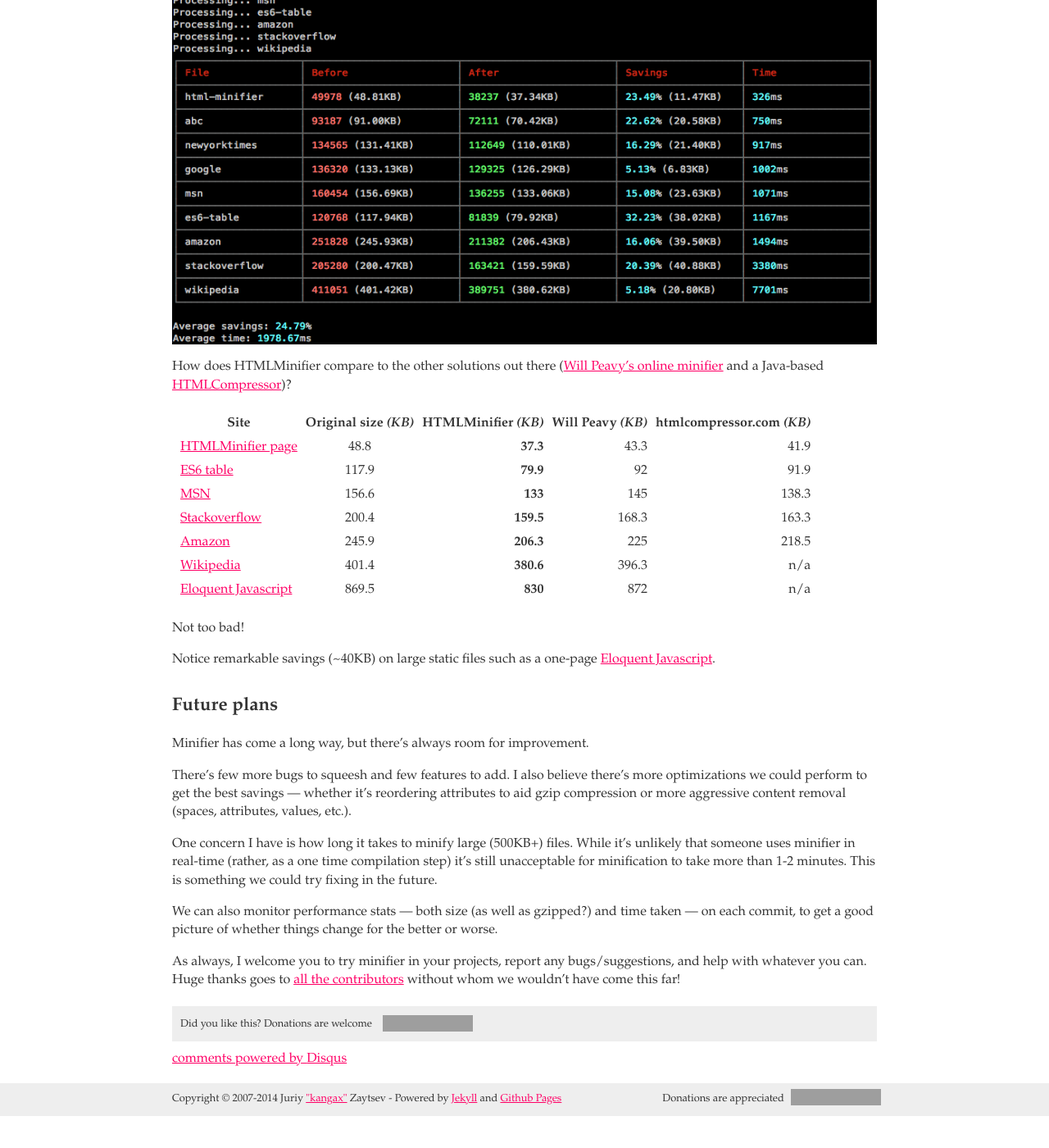
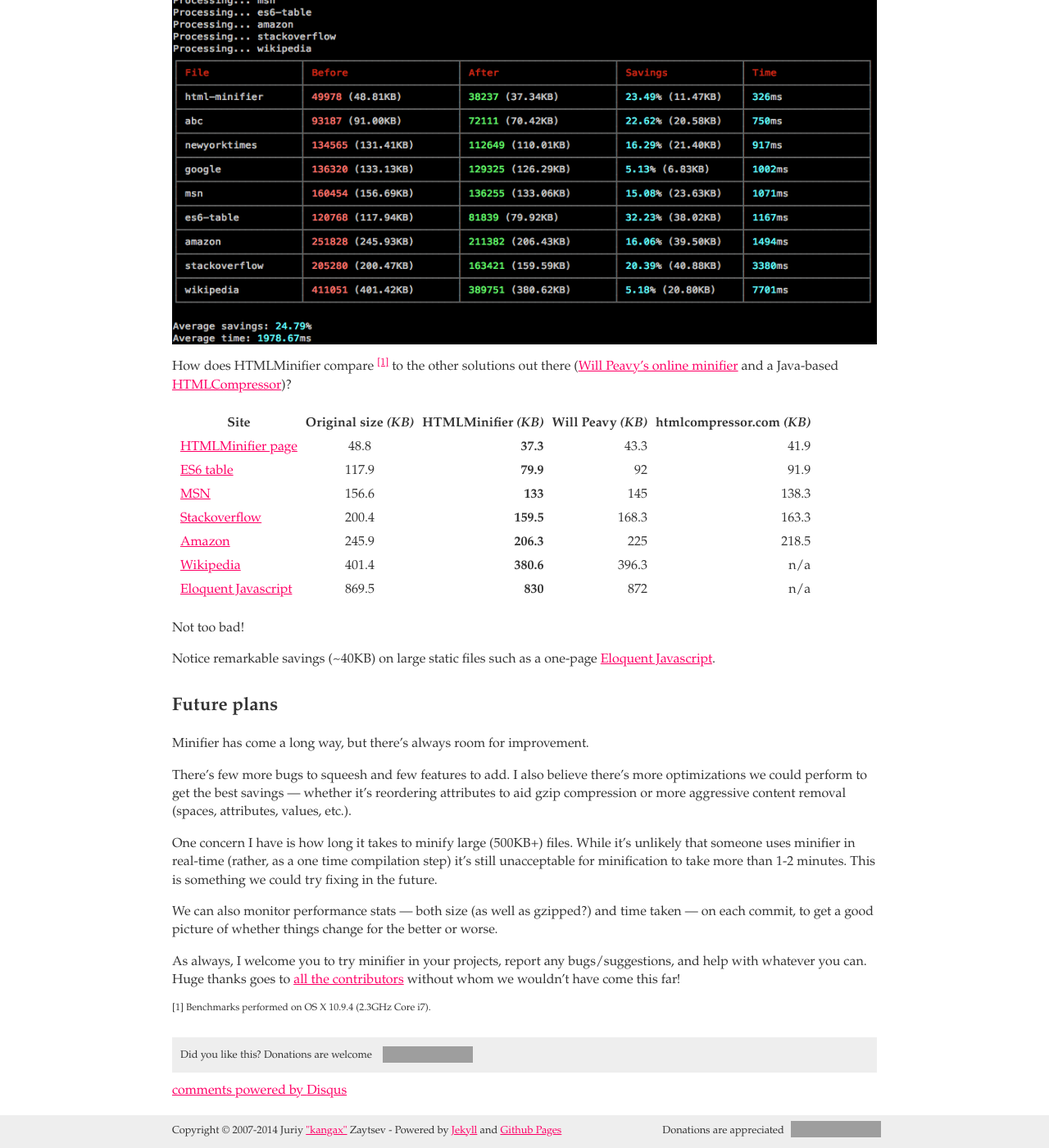
Before and after one commit to kangax/perfectionkills.com, a Jekyll site: the page built from _posts/2014-07-28-html-minifier-revisited.md, in a window 1280 px wide and 1400 px high, scrolled down 4873 px. Shown: the whole window at 82% size. Built offline with Jekyll 4.4.1, drawn with Linux system fonts in a browser that asks for light colours; Markdown is read by kramdown in place of the engine named in the settings; comment, search, counter and statistics services are not loaded; before the commit the page ends 6234 px from its top, so only the background shows below that; grey boxes are pictures that could not be loaded.

Commit message:
Specify system specs benchmarks were run on

```diff
--- a/_posts/2014-07-28-html-minifier-revisited.md
+++ b/_posts/2014-07-28-html-minifier-revisited.md
@@ -207,7 +207,7 @@
 
 <img src="../images/minifier_benchmarks.png">
 
-How does HTMLMinifier compare to the other solutions out there ([Will Peavy's online minifier](http://www.willpeavy.com/minifier/) and a Java-based [HTMLCompressor](http://htmlcompressor.com))?
+How does HTMLMinifier compare <sup><a href="#benchmarks">[1]</a></sup> to the other solutions out there ([Will Peavy's online minifier](http://www.willpeavy.com/minifier/) and a Java-based [HTMLCompressor](http://htmlcompressor.com))?
 
 <table style="border-spacing: 10px; border-collapse: separate;">
 <thead><tr>
@@ -289,3 +289,5 @@
 We can also monitor performance stats — both size (as well as gzipped?) and time taken — on each commit, to get a good picture of whether things change for the better or worse.
 
 As always, I welcome you to try minifier in your projects, report any bugs/suggestions, and help with whatever you can. Huge thanks goes to [all the contributors](https://github.com/kangax/html-minifier/graphs/contributors) without whom we wouldn't have come this far!
+
+<sup id="benchmarks">[1] Benchmarks performed on OS X 10.9.4 (2.3GHz Core i7).</sup>
```
